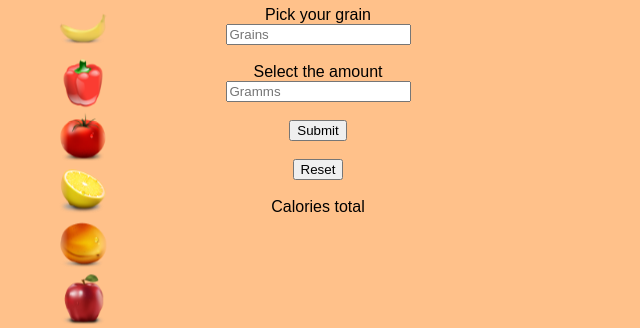
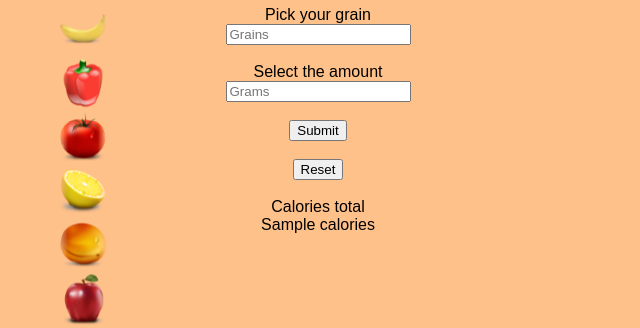
Before and after one commit to DimDeveloper18/Python-Assignment, a Flask app: template templates/grains.html in a window 1280 px wide. Shown: the part 461-789 px from the top of the page, without its empty margins (0-640 px from the left). Run offline with Flask 3, Linux system fonts and the light colour scheme; the template is opened without the code that fills it: most values are stand-ins (such as "Sample title", 1, 10 or a date in 2020).

Commit message:
Form method changed for 'Post', and output 'calories' added for the result expression.

```diff
--- a/templates/grains.html
+++ b/templates/grains.html
@@ -17,7 +17,7 @@
         <h2>A wide variety of grains, with great flavor.</h2>
         <p>
             <h3>What do you have today?</h3>
-            <form id="choose_form" method="get">
+            <form id="choose_form" method="POST">
                 <label for="piked-grain">Pick your grain</label>
                 <input type="text" name="grain" id="grain" list="grains" placeholder="Grains">
                 <datalist id="grains">
@@ -38,7 +38,7 @@
                     <option value="Crackers" label="Crackers"></option>
                 </datalist>&nbsp;
                 <label for="gramms_select">Select the amount</label>
-                <input type="text" name="gramm" id="grain_gramm" list="gramms" placeholder="Gramms">
+                <input type="text" name="gramm" id="grain_gramm" list="gramms" placeholder="Grams">
                 <datalist id="gramms">
                     <option value="30" label="g"></option>
                     <option value="50" label="g"></option>
@@ -48,7 +48,7 @@
                 </datalist>&nbsp;
                 <input type="submit"/>&nbsp; <input type="reset"/>&nbsp;
                 <label for="grain_cal">Calories total</label>
-                <output name="calories" for="grain gramm"></output>
+                <output name="calories">{{ calories }}</output>
             </form>
         </p>
     </article>
```
